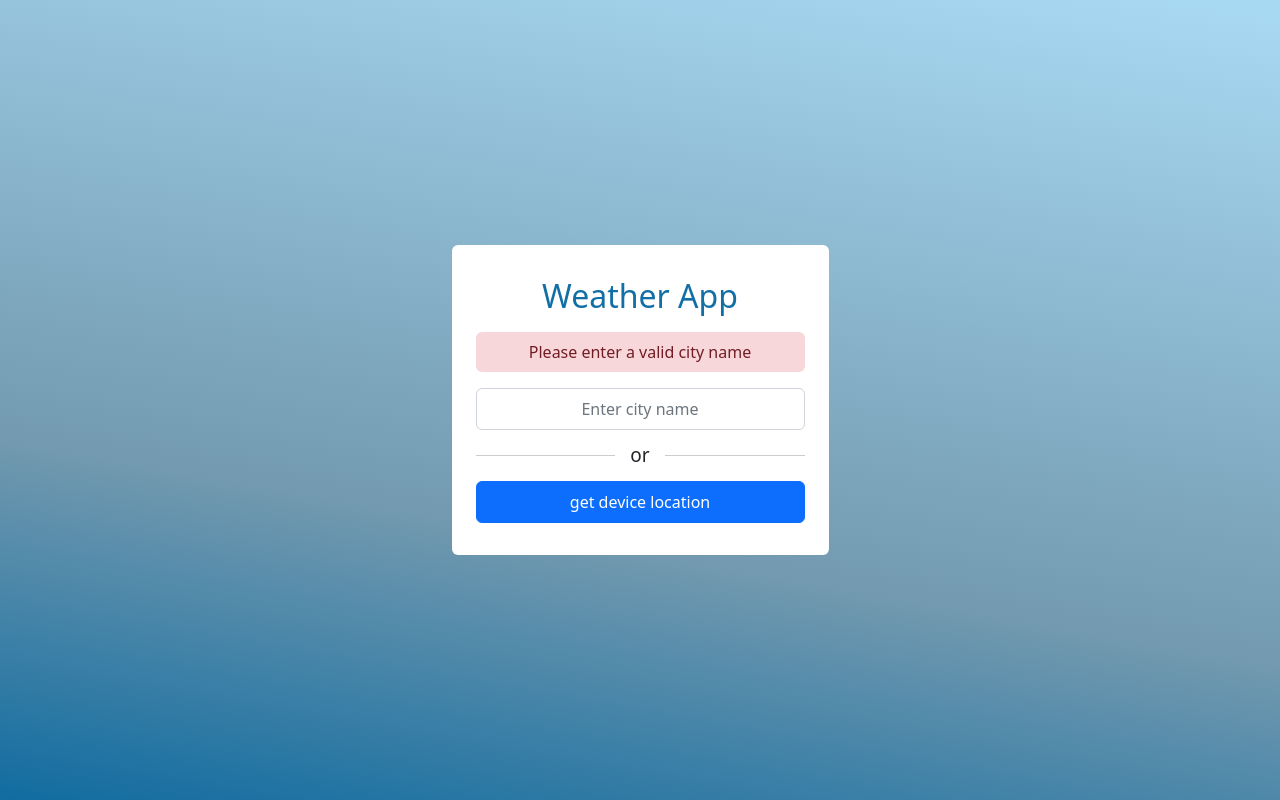
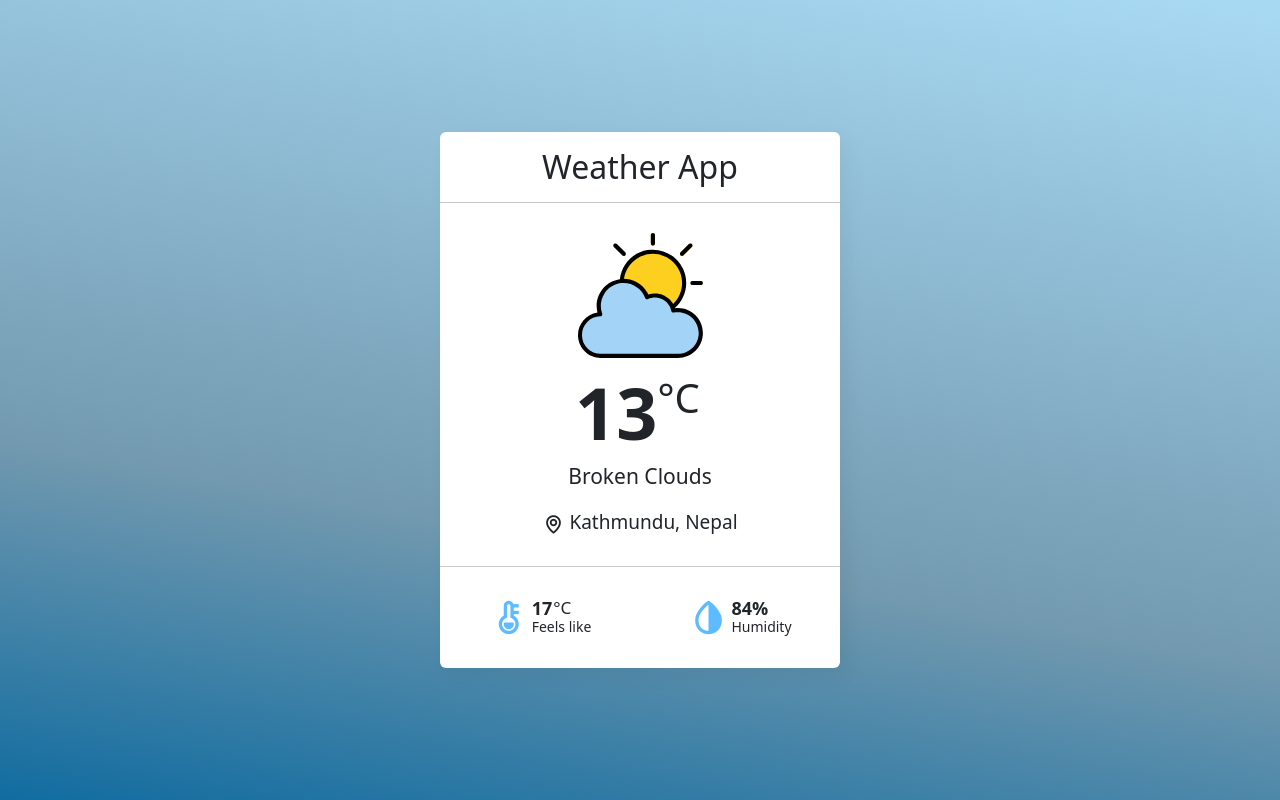
Before and after one commit to Tasniyaa/Weather-app, a website: page index.html in a window 1280 px wide. Drawn offline with nearby package versions, Linux system fonts and the light colour scheme.

Commit message:
Add files via upload

```diff
--- a/index.html
+++ b/index.html
@@ -4,7 +4,7 @@
     <meta charset="UTF-8">
     <meta http-equiv="X-UA-Compatible" content="IE=edge">
     <meta name="viewport" content="width=device-width, initial-scale=1.0">
-    <link rel="stylesheet" href="https://cdnjs.cloudflare.com/ajax/libs/font-awesome/6.2.1/css/all.min.css" integrity="sha512-MV7K8+y+gLIBoVD59lQIYicR65iaqukzvf/nwasF0nqhPay5w/9lJmVM2hMDcnK1OnMGCdVK+iQrJ7lzPJQd1w==" crossorigin="anonymous" referrerpolicy="no-referrer" />
+    <link href='https://unpkg.com/boxicons@2.0.9/css/boxicons.min.css' rel='stylesheet'>
     <title>Document</title>
     <link rel="stylesheet" href="./node_modules/bootstrap/dist/css/bootstrap.min.css">
     <script src='./node_modules/bootstrap/dist/js/bootstrap.min.js'></script>
@@ -15,19 +15,55 @@
 </head>
 <body class=" bg-primary p-4 d-flex align-items-center justify-content-center" >
     <!-- <i class="fa fa-search"></i> -->
-    <div class="wrapper p-4 rounded" >
-        <h2 class="title text-center py-2">Weather App</h2>
-        <section class="input-part my-2">
+    <div class="wrapper rounded" >
+        <h2 class="title text-center pt-3">Weather App</h2>
+        <hr class="bg-danger border-1 border-top border-dark">
+        <section class="input-part my-2 d-none">
           <p class="info-txt p-2 rounded text-center">Please enter a valid city name</p>
-          <input type="text" class=" py-2 form-control px-5 text-center" placeholder="Enter city name" aria-label="Username" aria-describedby="basic-addon1">
+          <input type="text" class=" py-2 form-control px-5 text-center" placeholder="Enter city name" spellcheck="false" required aria-label="Username" aria-describedby="basic-addon1" >
             <!-- <hr class="bg-danger border-2 border-top border-danger"> -->
-            <div class="hr-line">
-
-            </div>
+            <div class="hr-line"></div>
             <div class=" d-grid">
                 <button class="btn btn-primary py-2">get device location</button>
             </div>
-          </section>
+        </section>
+        <section class="weather-part d-flex flex-column justify-content-center align-items-center">
+            <img src="./icons/cloud.svg" alt="" srcset="">
+            <div class="temp d-flex">
+                <span class="numb">13</span>
+                <span class="deg">°C</span>
+            </div>
+            <div class="weather text-center">Broken Clouds</div>
+            <div class="location d-flex align-items-center">
+                <i class="bx bx-map"></i>
+                <span>Kathmundu, Nepal</span>
+            </div>
+            <div class="bottom-details">
+                <div class="column feels">
+                  <i class='bx bxs-thermometer'></i>
+                  <div class="details">
+                        <div class="temp pt-3">
+                            <span class="numb">17</span>
+                            <span class="deg d-block">°C</span>
+                        </div>
+                        <p>Feels like</p>
+                    </div>
+                </div>
+                <div class="column humid">
+                    <i class="bx bxs-droplet-half"></i>
+                    <div class="details">
+                        <div class="temp pt-3">
+                            <span class="numb">84%</span>
+                        </div>
+                        <p>Humidity</p>
+                    </div>
+                </div>
+            </div>
+        </section>
+
     </div>
+
+
+    <script src="script.js"></script>
 </body>
 </html>
--- /dev/null
+++ b/script.js
@@ -0,0 +1,4 @@
+const wrapper = document.querySelector(".wrapper"),
+inputPart = wrapper.querySelector(".input-part"),
+infoTxt = inputPart.querySelector(".info-txt"),
+inputField = inputPart.querySelector("input");
--- a/style.css
+++ b/style.css
@@ -2,29 +2,186 @@ body{
     min-height: 100vh;
     background: linear-gradient(10deg, #116ca0 0%, #7299af 35%, #a9daf4 100%);
 }
+
+::selection{
+    color: #fff;
+    background: #43AFFC;
+  }
   .wrapper{
-    background-color: white;
+    width: 400px;
+    background: #fff;
+    border-radius: 7px;
+    box-shadow: 7px 7px 20px rgba(0, 0, 0, 0.05);
   }
-.title{
-    color: #116fa6;
+  .wrapper header{
+    display: flex;
+    font-size: 21px;
+    font-weight: 500;
+    color: #43AFFC;
+    padding: 16px 15px;
+    align-items: center;
+    border-bottom: 1px solid #ccc;
   }
-.info-txt{
+  header i{
+    font-size: 0em;
+    cursor: pointer;
+    margin-right: 8px;
+  }
+  .wrapper.active header i{
+    margin-left: 5px;
+    font-size: 30px;
+  }
+  .wrapper .input-part{
+    margin: 20px 25px 30px;
+  }
+  .wrapper.active .input-part{
+    display: none;
+  }
+  .input-part .info-txt{
+    display: none;
+    font-size: 17px;
+    text-align: center;
+    padding: 12px 10px;
+    border-radius: 7px;
+    margin-bottom: 15px;
+  }
+  .input-part .info-txt.error{
     color: #721c24;
+    display: block;
     background: #f8d7da;
+    border: 1px solid #f5c6cb;
   }
-.input-part .hr-line{
+  .input-part .info-txt.pending{
+    color: #0c5460;
+    display: block;
+    background: #d1ecf1;
+    border: 1px solid #bee5eb;
+  }
+  .input-part :where(input, button){
+    width: 100%;
+    height: 55px;
+    border: none;
+    outline: none;
+    font-size: 18px;
+    border-radius: 7px;
+  }
+  .input-part input{
+    text-align: center;
+    padding: 0 15px;
+    border: 1px solid #ccc;
+  }
+  .input-part input:is(:focus, :valid){
+    border: 2px solid #43AFFC;
+  }
+  .input-part input::placeholder{
+    color: #bfbfbf;
+  }
+  .input-part .separator{
     height: 1px;
     width: 100%;
     margin: 25px 0;
     background: #ccc;
+    position: relative;
     display: flex;
     align-items: center;
     justify-content: center;
   }
-.hr-line::before{
+  .separator::before{
     content: "or";
+    color: #b3b3b3;
     font-size: 19px;
     padding: 0 15px;
     background: #fff;
-
   }
+  .input-part button{
+    color: #fff;
+    cursor: pointer;
+    background: #43AFFC;
+    transition: 0.3s ease;
+  }
+  .input-part button:hover{
+    background: #1d9ffc;
+  }
+  .wrapper .weather-part{
+    display: none;
+    margin: 30px 0 0;
+    align-items: center;
+    justify-content: center;
+    flex-direction: column;
+  }
+  .wrapper.active .weather-part{
+    display: flex;
+  }
+  .weather-part img{
+    max-width: 125px;
+  }
+  .weather-part .temp{
+    display: flex;
+    font-weight: 500;
+    font-size: 72px;
+  }
+  .weather-part .temp .numb{
+    font-weight: 600;
+  }
+  .weather-part .temp .deg{
+    font-size: 40px;
+    display: block;
+    margin: 10px 5px 0 0;
+  }
+  .weather-part .weather{
+    font-size: 21px;
+    text-align: center;
+    margin: -5px 20px 15px;
+  }
+  .weather-part .location{
+    display: flex;
+    font-size: 19px;
+    padding: 0 20px;
+    text-align: center;
+    margin-bottom: 30px;
+    align-items: flex-start;
+  }
+  .location i{
+    font-size: 22px;
+    margin: 4px 5px 0 0;
+  }
+  .weather-part .bottom-details{
+    display: flex;
+    width: 100%;
+    justify-content: space-between;
+    border-top: 1px solid #ccc;
+  }
+  .bottom-details .column{
+    display: flex;
+    width: 100%;
+    padding: 15px 0;
+    align-items: center;
+    justify-content: center;
+  }
+  .column i{
+    color: #5DBBFF;
+    font-size: 40px;
+  }
+  .column.humidity{
+    border-left: 1px solid #ccc;
+  }
+  .column .details{
+    margin-left: 3px;
+  }
+  .details .temp, .humidity span{
+    font-size: 18px;
+    font-weight: 500;
+    margin-top: -3px;
+  }
+  .details .temp .deg{
+    margin: 0;
+    font-size: 17px;
+    padding: 0 2px 0 1px;
+  }
+  .column .details p{
+    font-size: 14px;
+    margin-top: -6px;
+  }
+  .humidity i{
+    font-size: 37px;
+  }
```
Also changed, not shown: icons/clear.svg (added), icons/cloud.svg (added), icons/haze.svg (added), icons/rain.svg (added), icons/snow.svg (added), icons/storm.svg (added). Lines whose indentation alone changed are shown as unchanged.
